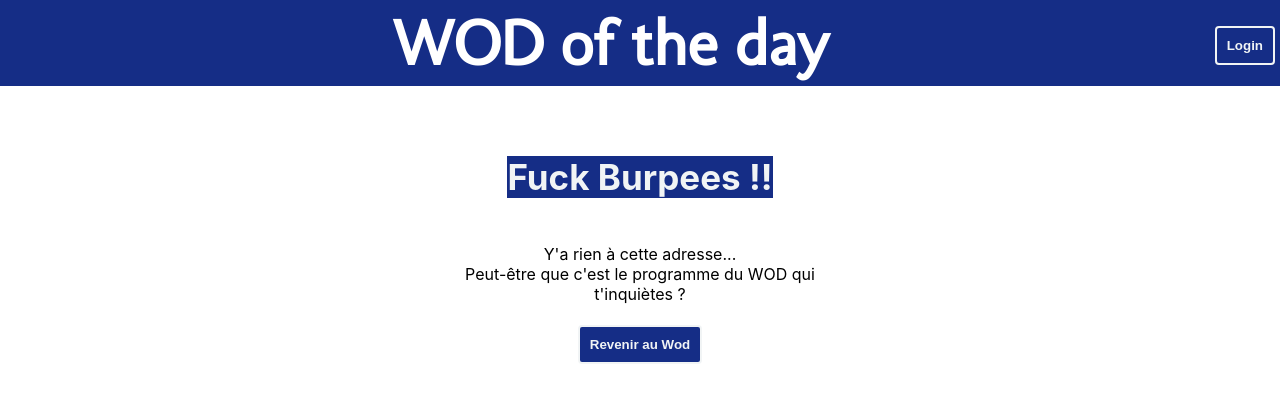
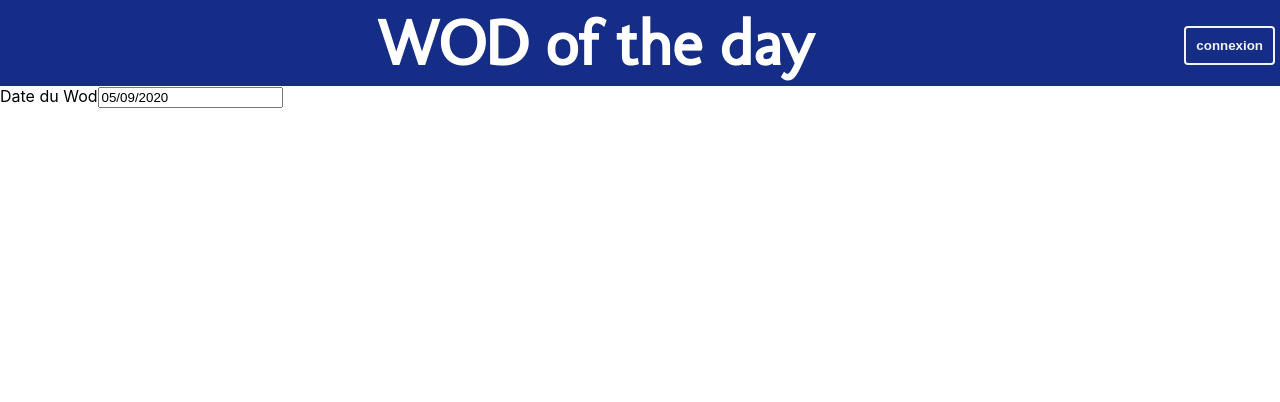
Before and after one commit to Caillou09/family-cluster, a React (Create React App) app: page /createWod in a window 1280 px wide. Shown: the top 402 px of the page. Built offline with nearby package versions, Linux system fonts and the light colour scheme; no server answers.

Commit message:
Gesiton de la connexion et déconnexion + début formulaire Create Wod

```diff
--- a/package.json
+++ b/package.json
@@ -8,6 +8,7 @@
     "@testing-library/user-event": "^7.2.1",
     "firebase": "^7.14.2",
     "react": "^16.13.1",
+    "react-datepicker": "^2.15.0",
     "react-dom": "^16.13.1",
     "react-router": "^5.1.2",
     "react-router-dom": "^5.1.2",
--- /dev/null
+++ b/src/components/CreateWod.js
@@ -0,0 +1,29 @@
+import React, {useState} from 'react'
+import styled from 'styled-components'
+import DatePicker from "react-datepicker";
+import "react-datepicker/dist/react-datepicker.css";
+
+const CreateWod = ({className}) => {
+
+  const [startDate, setStartDate] = useState(new Date())
+
+  const handleChange = date => {
+    setStartDate(date)
+  }
+
+  return (
+    <>
+      <form className={className}>
+        <label>
+        Date du Wod
+          <DatePicker
+            selected={startDate}
+            onChange={(event) => handleChange(event)}>
+          </DatePicker>
+        </label>
+      </form>
+    </>
+  )
+}
+
+export default CreateWod
--- a/src/index.js
+++ b/src/index.js
@@ -3,6 +3,7 @@ import ReactDOM from 'react-dom';
 import './index.css';
 import App from './App';
 import Connexion from './components/Connexion';
+import createWod from './components/CreateWod'
 import Title from './themes/Title';
 import NotFound from './components/NotFound';
 import GlobalStyle from './themes/GlobalStyle'
@@ -15,11 +16,12 @@ function Root() {
   return(
     <BrowserRouter>
       <GlobalStyle/>
-      <Title>WOD of the day</Title>
       <UserProvider>
+        <Title>WOD of the day</Title>
         <Switch>
           <Route exact path='/' component={App}/>
           <Route exact path='/connexion' component={Connexion}></Route>
+          <Route exact path='/createWod' component={createWod}></Route>
           <Route component={NotFound}></Route>
         </Switch>
       </UserProvider>
--- a/src/providers/UserProvider.js
+++ b/src/providers/UserProvider.js
@@ -7,7 +7,8 @@ export const UserContext = createContext({ user: null });
 class UserProvider extends Component {
 
   state = {
-    user :null
+    user :null,
+
   };
 
   componentDidMount = () => {
@@ -15,6 +16,7 @@ class UserProvider extends Component {
         this.setState({ user: userAuth});
       });
     };
+
 
   render() {
     return (
--- /dev/null
+++ b/src/themes/ButtonSignOut.js
@@ -0,0 +1,58 @@
+import React from 'react'
+
+import {Link} from 'react-router-dom'
+
+import firebaseApp from '../base'
+
+import styled from 'styled-components'
+import {pxToRem, colors, media} from './helpers'
+
+const ButtonSignOut = ({className}) => {
+
+  const handleClick = () => {
+    firebaseApp.auth().signOut()
+  }
+
+  return (
+    <div className={className}>
+      <Link to={'connexion'}><button onClick={() => handleClick()}>Deconnexion</button></Link>
+    </div>
+  )
+}
+
+export default styled(ButtonSignOut)`
+
+text-align :center;
+
+button {
+  color : ${colors.white};
+  background : ${colors.primary};
+  padding : ${pxToRem(10)};
+  border : 2px solid ${colors.white};
+  font-weight : 700;
+  border-radius : 4px;
+  cursor : pointer;
+  margin : ${pxToRem(5)} auto auto auto;
+
+}
+
+button:hover{
+  background : ${colors.white};
+  color : ${colors.primary};
+  border : 2px solid ${colors.primary};
+}
+
+  ${media.small`
+    button{
+      background : ${colors.primary};
+      color : ${colors.white};
+
+    }
+
+    button:hover{
+      background : ${colors.white};
+      color : ${colors.primary};
+    }
+
+  `};
+`
--- a/src/themes/Title.js
+++ b/src/themes/Title.js
@@ -2,15 +2,30 @@
 import styled from 'styled-components';
 import {colors, pxToRem, media} from './helpers';
 import ButtonStyled from './ButtonStyled';
+import ButtonSignOut from './ButtonSignOut';
 import {Link} from 'react-router-dom';
+import {UserContext} from '../providers/UserProvider'
 
-import React from 'react'
+
+import React, {useContext} from 'react'
 
 const Title  = ({className, children}) => {
+
+  const user = useContext(UserContext)
+  console.log(user)
+
   return (
     <div className={className}>
+      {user !== null  &&
+        <ButtonStyled url='/connexion' text='créer WOD'/>
+      }
       <h1><Link style={{textDecoration:'none', color:'white'}} to='/'>{children}</Link></h1>
-      <ButtonStyled url='/connexion' text='Login'/>
+        {user !== null  ?
+          <ButtonSignOut></ButtonSignOut>
+          :
+          <ButtonStyled url='/connexion' text='connexion'/>
+        }
+
     </div>
   )
 }
```
Also changed, not shown: 1 other file (tests, documents, lock files or other folders).
